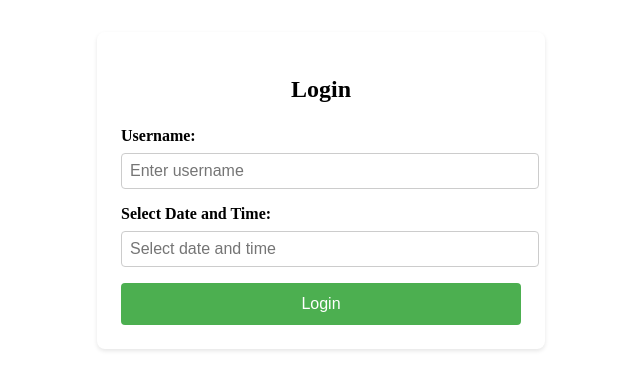
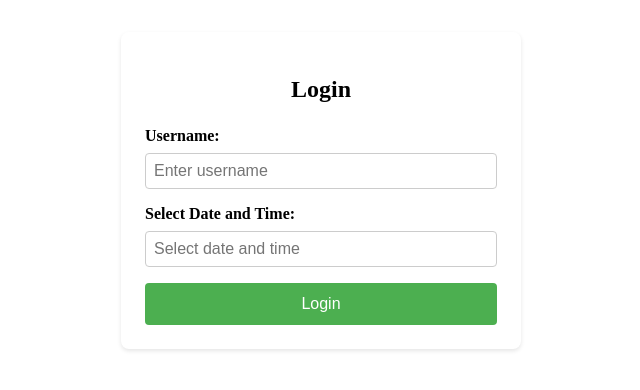
Before and after one commit to Harshavardhan1617/H-Hconnect, a Svelte app: page / in a window 1280 px wide. Shown: the top 390 px of the page, without its empty margins (319-959 px from the left). Built offline with nearby package versions, Linux system fonts and the light colour scheme; no server answers.

Commit message:
chore: stuff

```diff
--- a/index.css
+++ b/index.css
@@ -1,3 +1,11 @@
+@import url("https://fonts.googleapis.com/css2?family=Roboto:ital,wght@0,100;0,300;0,400;0,500;0,700;0,900;1,100;1,300;1,400;1,500;1,700;1,900&display=swap");
+
+* {
+  /* margin: 0;
+  padding: 0; */
+  box-sizing: border-box;
+}
+
 body {
   margin: 0;
   padding: 0;
--- a/server.js
+++ b/server.js
@@ -261,7 +261,6 @@
   if (!req.body.textBody || !req.body.textBody.text) {
     return res.status(400).json({ error: "Missing text content" });
   }
-  console.log(req.body);
   const textID = crypto.randomUUID();
   const now = new Date().getTime();
 
@@ -272,7 +271,6 @@
     now,
     req.body.isNotice || false,
   ];
-  console.log(params);
 
   executeInsert(null, params)
     .then((result) => res.json(result))
--- a/src/App.svelte
+++ b/src/App.svelte
@@ -5,12 +5,12 @@
   import { onMount } from "svelte";
   import { setContext } from "svelte";
   import { USER_CONTEXT_KEY } from "./lib/context.js";
-  import { writable } from "svelte/store";
+  import { get, writable } from "svelte/store";
 
   let isAuthenticated = false;
   let isLoading = true; // Add loading state
 
-  const userStore = writable(null);
+  let userStore = writable(null);
   setContext(USER_CONTEXT_KEY, { userStore });
 
   onMount(async () => {
@@ -21,6 +21,7 @@
         if (!data.error) {
           userStore.set(data);
           isAuthenticated = true;
+          console.log(get(userStore));
         }
       }
     } catch (error) {
@@ -33,7 +34,6 @@
   function handleLogin(event) {
     userStore.set(event.detail.userData);
     isAuthenticated = true;
-    console.log(userStore);
   }
 </script>
 
```
